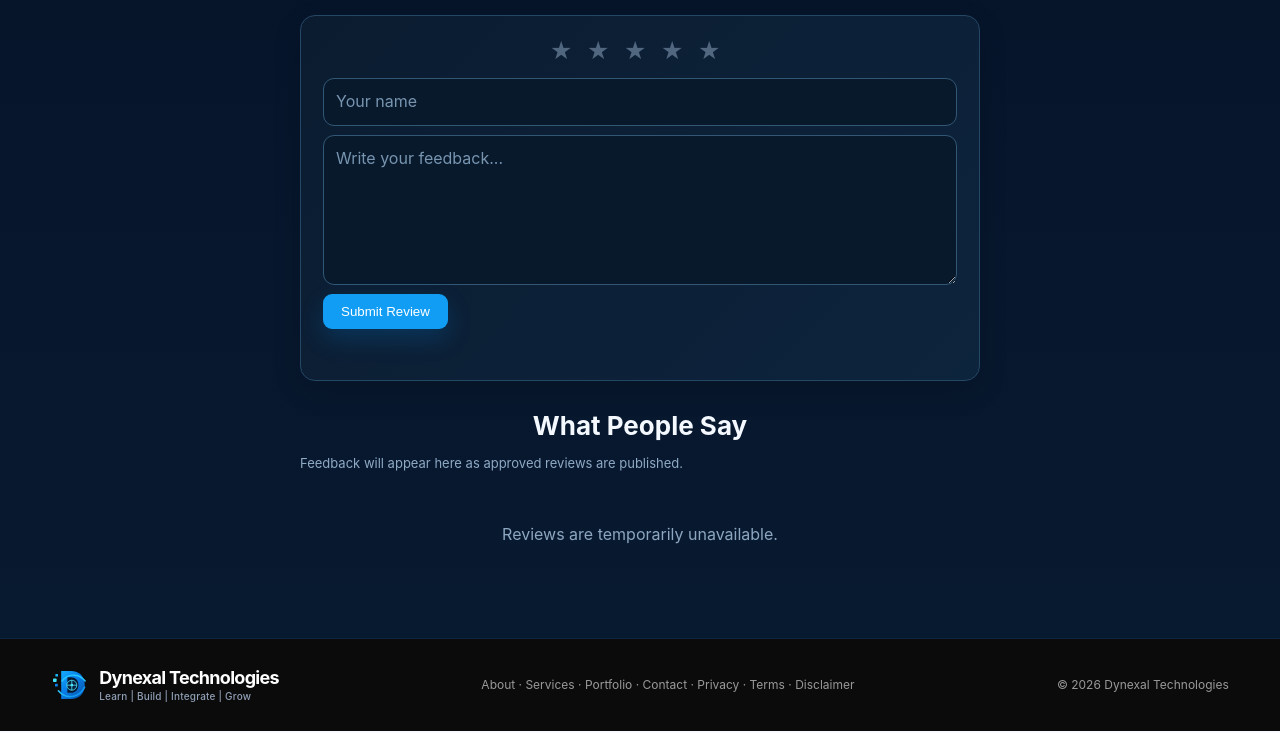
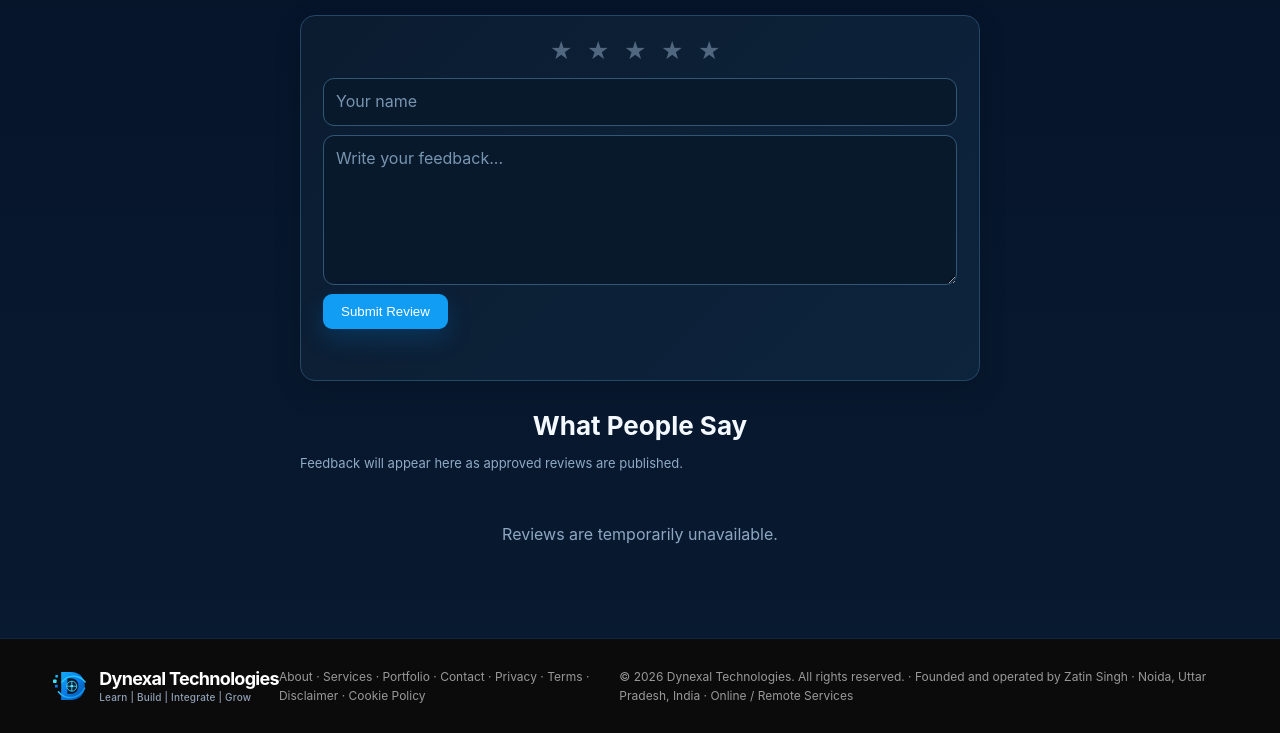
Before and after one commit to singhkalyan430-pixel/dynexal.com, a plain HTML site: page index.html in a window 1280 px wide. Shown: the part 4094-4827 px from the top of the page. Drawn offline with Linux system fonts and the light colour scheme; no server answers.

Commit message:
legal: add ownership and policy links to homepage

```diff
--- a/index.html
+++ b/index.html
@@ -592,7 +592,7 @@ html[data-theme="dark"] .interview-promo p{color:#aebdd0}
 
 
 </main>
-<footer class="footer"><div class="container footer-wrap"><a class="logo" href="index.html"><span class="logo-copy"><strong>Dynexal Technologies</strong><small>Learn | Build | Integrate | Grow</small></span></a><span><a href="about.html">About</a> · <a href="services.html">Services</a> · <a href="portfolio.html">Portfolio</a> · <a href="contact.html">Contact</a> · <a href="privacy-policy.html">Privacy</a> · <a href="terms.html">Terms</a> · <a href="disclaimer.html">Disclaimer</a></span><span>© 2026 Dynexal Technologies</span></div></footer>
+<footer class="footer"><div class="container footer-wrap"><a class="logo" href="index.html"><span class="logo-copy"><strong>Dynexal Technologies</strong><small>Learn | Build | Integrate | Grow</small></span></a><span><a href="about.html">About</a> · <a href="services.html">Services</a> · <a href="portfolio.html">Portfolio</a> · <a href="contact.html">Contact</a> · <a href="privacy-policy.html">Privacy</a> · <a href="terms.html">Terms</a> · <a href="disclaimer.html">Disclaimer</a> · <a href="cookie-policy.html">Cookie Policy</a></span><span>© 2026 Dynexal Technologies. All rights reserved. · Founded and operated by Zatin Singh · Noida, Uttar Pradesh, India · Online / Remote Services</span></div></footer>
 <script src="script.js?v=20260929-analytics1"></script>
 <script id="dynexal-nav-href-fix">
 (function(){
```
